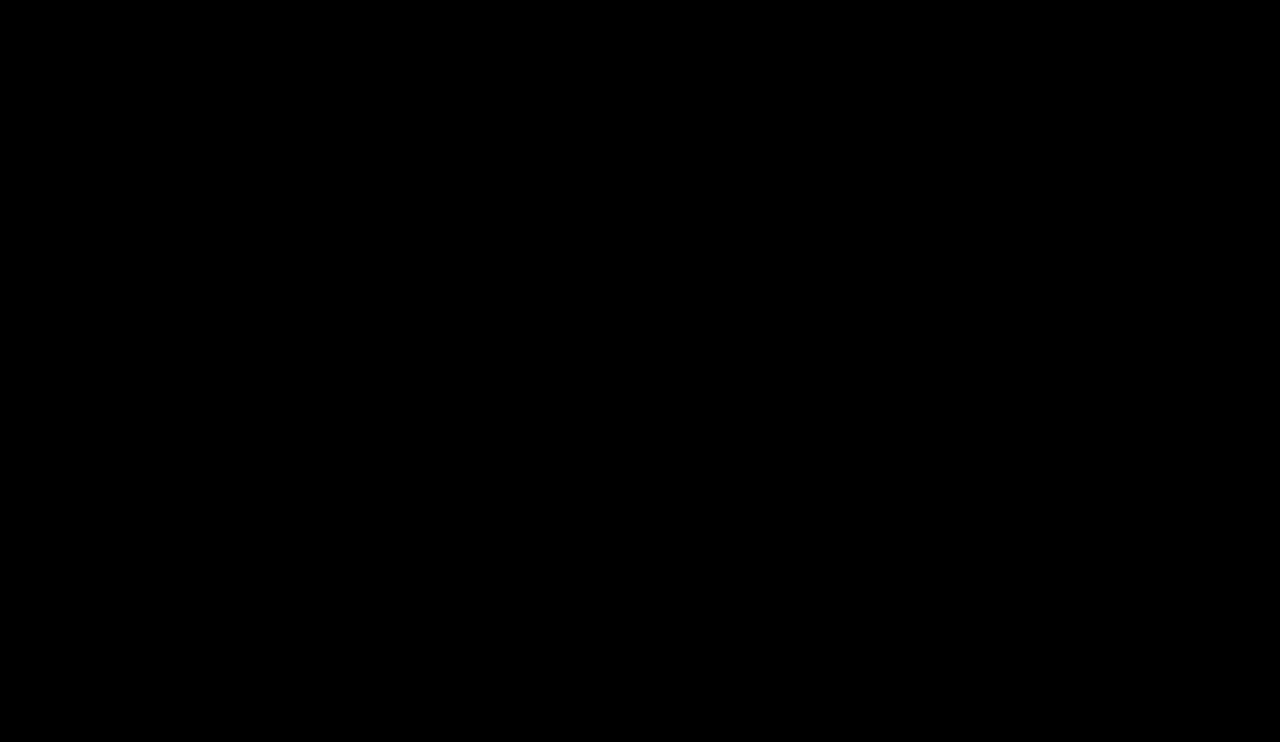
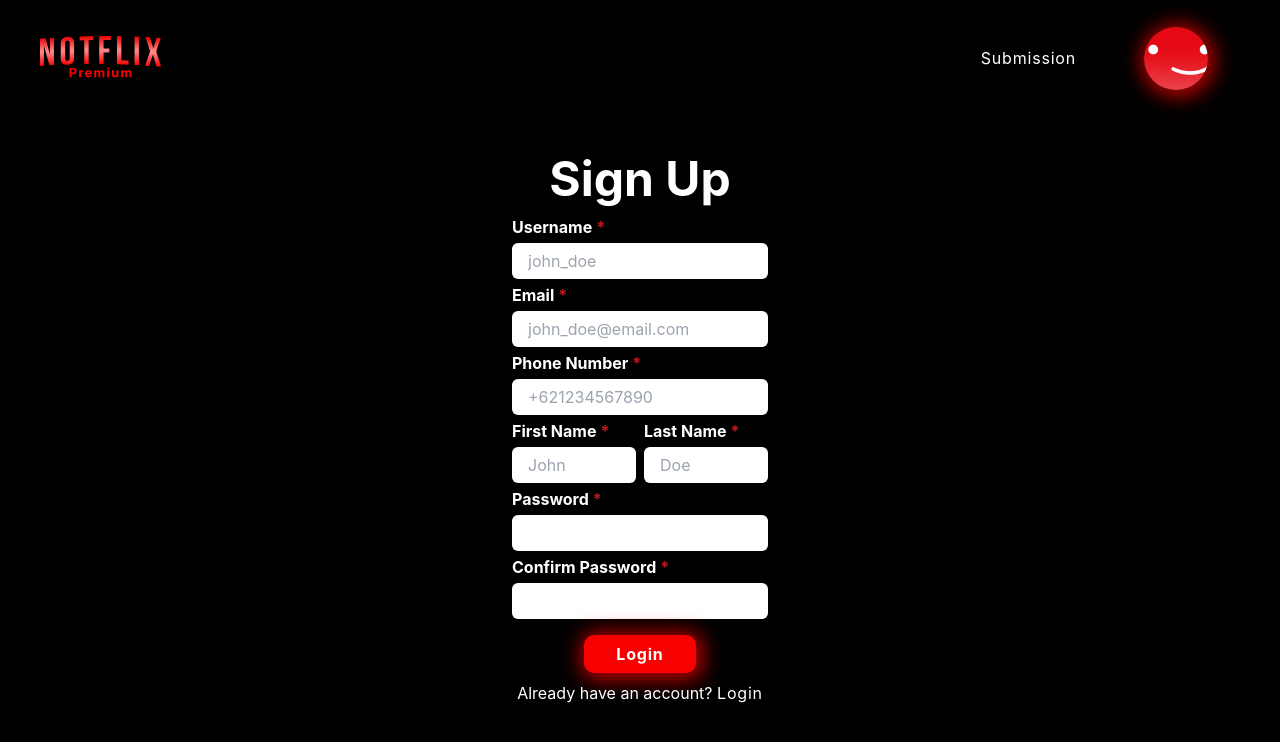
Before and after one commit to dhanikanovlisa/notflix-premium-app, a React (Vite) app: page /registration in a window 1280 px wide. Before the commit this address had no page. Shown: the top 742 px of the page. Built offline with nearby package versions, Linux system fonts and the light colour scheme.

Commit message:
feat(register): add register page

```diff
--- a/src/App.tsx
+++ b/src/App.tsx
@@ -3,6 +3,8 @@ import Login from "./pages/login/Login";
 import Profile from "./pages/user/Profile";
 import Submission from "./pages/submission/Submission";
 import EditProfile from "./pages/user/EditProfile";
+import Register from "./pages/register/Register";
+
 function App() {
   return (
     <BrowserRouter>
@@ -10,6 +12,7 @@ function App() {
       <Route path="/" element= {<Login />}/>
         {/* Auth */}
         <Route path="/login" element= {<Login />}/>
+        <Route path="/registration" element= {<Register />}/>
 
         {/**Submission */}
         <Route path="/submission" element={<Submission />}/>
--- a/src/components/field/Field.tsx
+++ b/src/components/field/Field.tsx
@@ -8,9 +8,9 @@ interface FieldProps {
     icon?: React.ReactNode;
   }
 
-  function Field({ type, label,htmlFor, required, placeholder, errorMessage, icon }: FieldProps) {
+  function Field({ type, label,htmlFor, required, placeholder, errorMessage, icon, half }: FieldProps) {
     return (
-      <div className="">
+      <div className={`${half && "w-1/2"}`}>
         <label
           className="md:flex md:items-center mb-1 font-bold"
           htmlFor={htmlFor}
@@ -18,10 +18,10 @@ interface FieldProps {
           {label}
           {required ? <span className="pl-1 text-red-700 font-bold">*</span> : null}
         </label>
-        <div className="md:w-2/3"> {/* Add a container for the icon */}
+        <div className=""> {/* Add a container for the icon */}
           {icon && <div className="mr-2">{icon}</div>} {/* Render the icon if it's provided */}
           <input
-            className="bg-white appearance-none rounded-md w-64 py-2 px-4 text-gray-700 leading-tight focus:outline-none focus:bg-white focus:border-red-500"
+            className={`"bg-white appearance-none rounded-md w-64 py-2 px-4 text-gray-700 leading-tight focus:outline-none focus:bg-white focus:border-red-500 " ${half && "w-full"}`}
             id={htmlFor}
             type={type}
             placeholder={placeholder}
--- a/src/pages/register/Register.tsx
+++ b/src/pages/register/Register.tsx
@@ -1,12 +1,76 @@
+import Navbar from "../../components/navbar/Navbar"
+import Field from "../../components/field/Field"
+
 function Register() {
 
     return (
       <>
-        <p className="text-red-700">
-          Login
-        </p>
+        <Navbar />
+        <div className="flex justify-center min-h-screen items-center pt-12">
+          <div className="flex-row items-center w-64">
+            <h1 className="text-center">Sign Up</h1>
+            <Field
+              type="text"
+              label="Username"
+              htmlFor="username"
+              required
+              placeholder="john_doe"
+              errorMessage=""
+            />
+            <Field
+              type="email"
+              label="Email"
+              htmlFor="email"
+              required
+              placeholder="john_doe@email.com"
+              errorMessage=""
+            />
+            <Field
+              type="text"
+              label="Phone Number"
+              htmlFor="phone-number"
+              required
+              placeholder="+621234567890"
+              errorMessage=""
+            />
+            <div className="flex gap-2">
+              <Field
+                type="text"
+                label="First Name"
+                htmlFor="first-name"
+                required
+                placeholder="John"
+                errorMessage=""
+                half="first"
+              />
+              <Field
+                type="text"
+                label="Last Name"
+                htmlFor="last-name"
+                required
+                placeholder="Doe"
+                errorMessage=""
+                half="second"
+              />
+            </div>
+            <Field
+              type="password"
+              label="Password"
+              htmlFor="password"
+              required
+            />
+            <Field
+              type="password"
+              label="Confirm Password"
+              htmlFor="confirm-password"
+              required
+            />
+            <div className='w-ful flex justify-center mt-4 mb-2'><button className="button-red red-glow button-text" type="submit" name="login">Login</button></div>
+            <div className="small-text text-center">Already have an account? <a href="/login">Login</a></div>
+          </div>
+        </div>
       </>
     )
   }
 
-  export default Register
+export default Register
```
